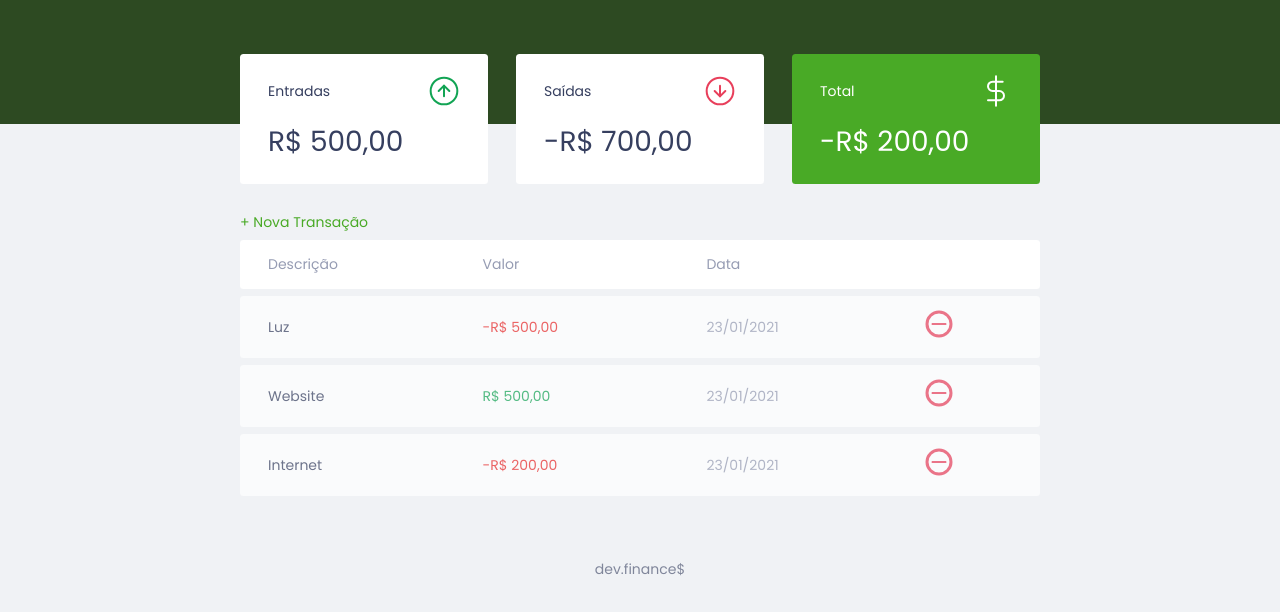
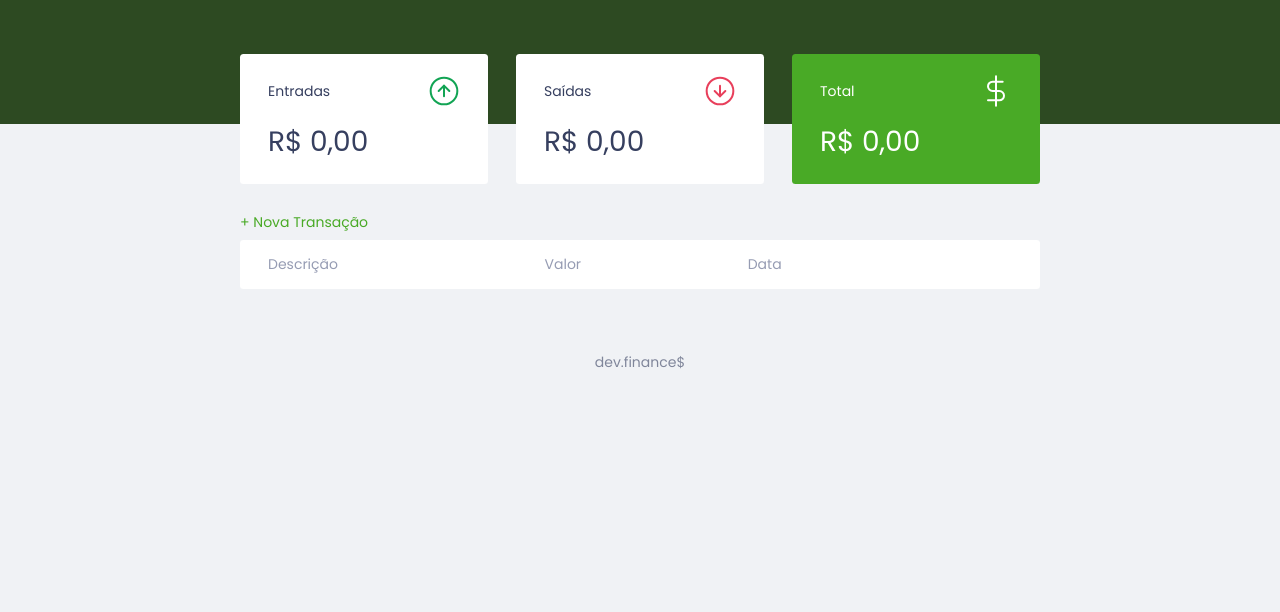
Before and after one commit to igormap/DevFinances-Maratona-discover, a plain HTML site: page index.html in a window 1280 px wide. Shown: the part 74-686 px from the top of the page. Drawn offline with Linux system fonts and the light colour scheme.

Commit message:
set local storage

```diff
--- a/index.html
+++ b/index.html
@@ -28,7 +28,7 @@
           <span>Entradas</span>
           <img src="./assets/income.svg" alt="Imagem de entradas">
         </h3>
-        <p id="incomeDisplay">R$ 5.000,00</p>
+        <p id="incomeDisplay">R$ 0,00</p>
       </div>
 
       <div class="card">
@@ -36,7 +36,7 @@
           <span>Saídas</span>
           <img src="./assets/expense.svg" alt="Imagem de saídas">
         </h3>
-        <p id="expenseDisplay">R$ 2.000,00</p>
+        <p id="expenseDisplay">R$ 0,00</p>
       </div>
 
       <div class="card total">
@@ -44,7 +44,7 @@
           <span>Total</span>
           <img src="./assets/total.svg" alt="Imagem de total">
         </h3>
-        <p id="totalDisplay">R$ 3.000,00</p>
+        <p id="totalDisplay">R$ 0,00</p>
       </div>
 
     </section>
--- a/script.js
+++ b/script.js
@@ -5,25 +5,18 @@ const Modal = {
   }
 }
 
+const Storage = {
+  get() {
+    return JSON.parse(localStorage.getItem('devfinances:transactions')) || []
+  },
+  set(transactions) {
+    localStorage.setItem("devfinances:transactions", JSON.stringify(transactions))
+  }
+}
+
 const Transaction = {
-  // Lista de objetos da tabela
-  all: [
-    {
-    description: 'Luz',
-    amount: -50000,
-    date: '23/01/2021'
-  },
-  {
-    description: 'Website',
-    amount: 50000,
-    date: '23/01/2021'
-  },
-  {
-    description: 'Internet',
-    amount: -20000,
-    date: '23/01/2021'
-  },
-],
+  all: Storage.get(),
+
   add(transaction) {
     Transaction.all.push(transaction)
 
@@ -64,7 +57,6 @@ const Transaction = {
   },
 }
 
-// Substituir dados HTML por dados JS
 const DOM = {
   // container que conterá as entradas
   transactionsContainer: document.querySelector('#data-table tbody'),
@@ -214,13 +206,14 @@ const Form = {
   },
 }
 
-// responsável por iniciar as funcionalidades
 const App = {
   // o que roda no início do app
   init() {
     Transaction.all.forEach(DOM.addTransaction)
 
     DOM.updateBalance()
+
+    Storage.set(Transaction.all)
   },
   reload() {
     // para evitar o repopulação na tela com os mesmos dados no reload limpa-se primeiro
```
